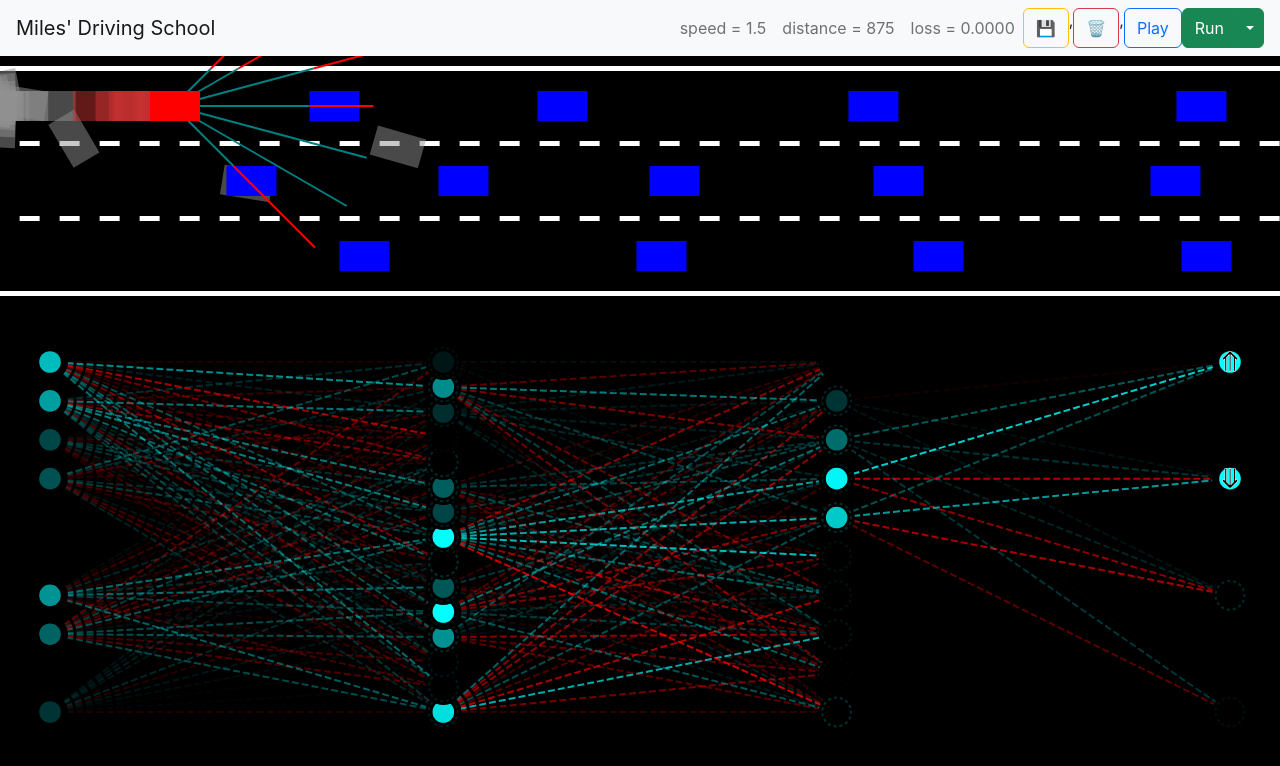
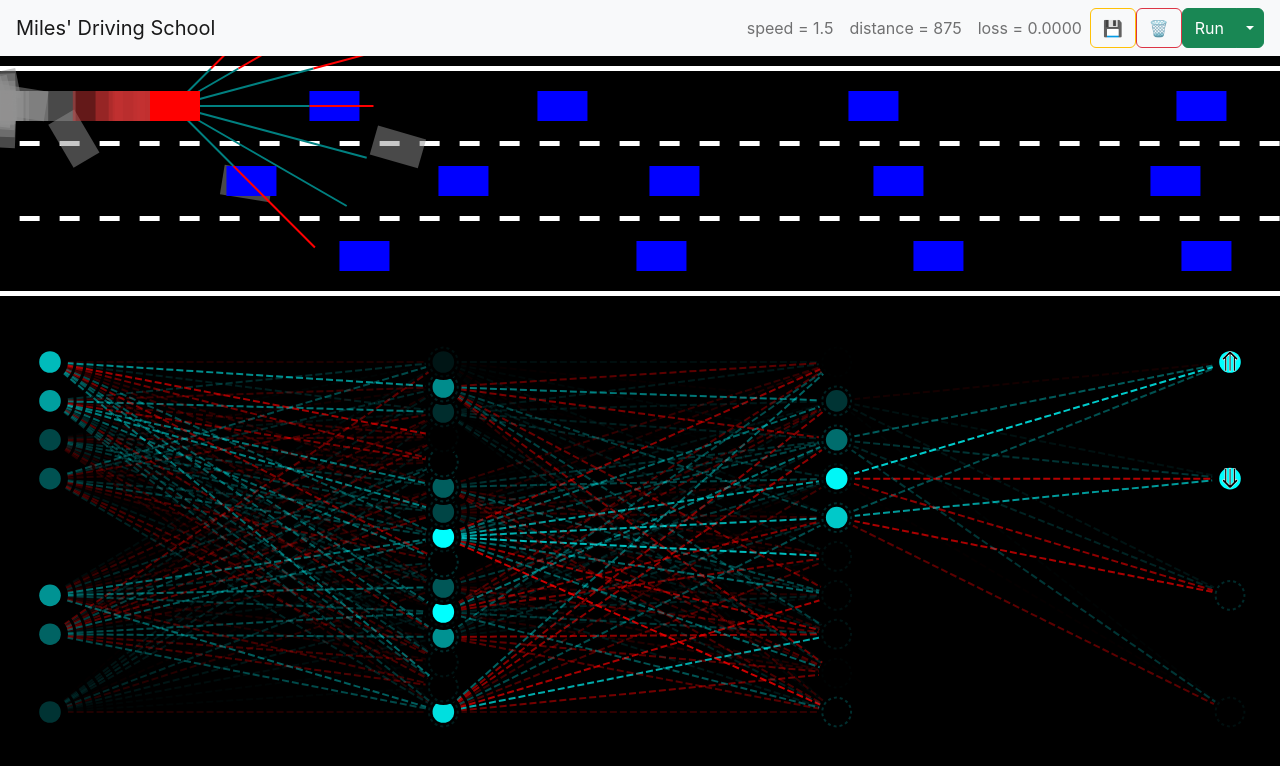
Before and after one commit to jedwards1230/cars, a React (Create React App) app: page /cars/teach in a window 1280 px wide. Shown: the top 766 px of the page. Built offline with nearby package versions, Linux system fonts and the light colour scheme.

Commit message:
fixed some bugs

```diff
--- a/src/App.tsx
+++ b/src/App.tsx
@@ -17,7 +17,6 @@ const App = () => {
 				<Route path="/cars/teach" element={<Teach />} />
 			</Routes>
 		</BrowserRouter>
-
 	)
 };
 
--- a/src/car/controls.ts
+++ b/src/car/controls.ts
@@ -5,7 +5,7 @@ export class Controls {
     right: boolean;
 
     constructor(playable: boolean) {
-        this.forward = true;
+        this.forward = !playable;
         this.backward = false;
         this.left = false;
         this.right = false;
--- a/src/car/simulator.ts
+++ b/src/car/simulator.ts
@@ -66,7 +66,6 @@ export class Simulator {
 
             // find average loss
             const loss = car.brain.lossFunction(target, output);
-            console.log(loss)
             this.loss.loss += loss
             this.loss.count++;
 
--- a/src/components/navbar.tsx
+++ b/src/components/navbar.tsx
@@ -5,7 +5,7 @@ import ConfigForm from "./trainConfig/configForm";
 
 const NavComponent = (props: {
     children: ReactNode;
-    reset: () => void,
+    run: () => void,
 }) => {
     const [show, setShow] = useState(false);
     const handleClose = () => setShow(false);
@@ -18,7 +18,7 @@ const NavComponent = (props: {
                 {props.children}
 
                 <Dropdown as={ButtonGroup}>
-                    <Button variant="success" onClick={props.reset}>Run</Button>
+                    <Button variant="success" onClick={props.run}>Run</Button>
 
                     <Dropdown.Toggle split variant="success" id="dropdown-basic" />
 
--- a/src/pages/genetic.tsx
+++ b/src/pages/genetic.tsx
@@ -7,7 +7,6 @@ import { Simulator } from "../car/simulator";
 
 const Genetic = () => {
 	const appContext = useContext(AppContext);
-	const sim = appContext.sim;
 	const activeConfig = appContext.activeConfig!;
 	const simConfig = appContext.simConfig!;
 
@@ -17,9 +16,9 @@ const Genetic = () => {
 	}[]>([]);
 
 	const animate = (time: number = 0) => {
-		sim.update();
+		appContext.sim.update();
 
-		const bestCar = sim.getBestCar();
+		const bestCar = appContext.sim.getBestCar();
 		const newStats = [];
 		newStats.push({
 			key: "speed",
@@ -31,7 +30,7 @@ const Genetic = () => {
 		});
 		newStats.push({
 			key: "activeBrains",
-			value: `${sim.activeBrains.toFixed(0)}`
+			value: `${appContext.sim.activeBrains.toFixed(0)}`
 		})
 		setStats(newStats);
 
@@ -49,7 +48,7 @@ const Genetic = () => {
 	}
 
 	const saveModel = () => {
-		const bestCar = sim.getBestCar();
+		const bestCar = appContext.sim.getBestCar();
 		bestCar.saveModelConfig();
 		//reset();
 	}
@@ -62,7 +61,7 @@ const Genetic = () => {
 
 	return (
 		<>
-			<NavComponent reset={reset} >
+			<NavComponent run={reset} >
 				{stats.map((stat, i) => {
 					return (
 						<Navbar.Text
@@ -85,7 +84,7 @@ const Genetic = () => {
 					variant="outline-danger">🗑️</Button>
 			</NavComponent>
 			<VisualView
-				sim={sim} />
+				sim={appContext.sim} />
 		</>
 	)
 };
--- a/src/pages/home.tsx
+++ b/src/pages/home.tsx
@@ -45,7 +45,7 @@ const Home = () => {
 
     return (
         <>
-            <NavComponent reset={reset} >
+            <NavComponent run={reset} >
                 {stats.map((stat, i) => {
                     return (
                         <Navbar.Text
--- a/src/pages/teach.tsx
+++ b/src/pages/teach.tsx
@@ -8,7 +8,6 @@ import { AppContext } from "../context";
 const Teach = (props: any) => {
 	const appContext = useContext(AppContext);
 	const activeConfig = appContext.activeConfig;
-	const sim = appContext.sim;
 	const simConfig = appContext.simConfig!;
 
 	const [stats, setStats] = useState<{
@@ -17,11 +16,11 @@ const Teach = (props: any) => {
 	}[]>([]);
 
 	const animate = (time: number = 0) => {
-		sim.update();
+		appContext.sim.update();
 
-		const bestCar = sim.getBestCar();
+		const bestCar = appContext.sim.getBestCar();
 		const newStats = [];
-		const loss = sim.getLoss();
+		const loss = appContext.sim.getLoss();
 		newStats.push({
 			key: "speed",
 			value: `${bestCar.speed.toFixed(1)}`
@@ -41,7 +40,11 @@ const Teach = (props: any) => {
 	}
 
 	const reset = () => {
-		appContext.sim = new Simulator(simConfig.trafficCount, simConfig.brainCount, simConfig.smartTraffic)
+		appContext.sim = new Simulator(simConfig.trafficCount, simConfig.brainCount, simConfig.smartTraffic, true)
+	}
+
+	const run = () => {
+		reset();
 	}
 
 	const destroyModel = () => {
@@ -50,7 +53,7 @@ const Teach = (props: any) => {
 	}
 
 	const saveModel = () => {
-		const bestCar = sim.getBestCar();
+		const bestCar = appContext.sim.getBestCar();
 		bestCar.saveModelConfig();
 		//reset();
 	}
@@ -63,7 +66,7 @@ const Teach = (props: any) => {
 
 	return (
 		<>
-			<NavComponent reset={reset} >
+			<NavComponent run={run} >
 				{stats.map((stat, i) => {
 					return (
 						<Navbar.Text
@@ -72,27 +75,22 @@ const Teach = (props: any) => {
 							className="px-2">{stat.key} = {stat.value}</Navbar.Text>
 					)
 				})}
+				{/* //todo: better way to send buttons to navbar */}
 				<Button
 					key={"saveBtn"}
 					id="saveBtn"
 					onClick={saveModel}
 					title={"Save Model"}
-					variant="outline-warning">💾</Button>,
+					variant="outline-warning">💾</Button>
 				<Button
 					key={"destroyBtn"}
 					id="destroyBtn"
 					onClick={destroyModel}
 					title={"Destroy Model"}
-					variant="outline-danger">🗑️</Button>,
-				<Button
-					key={"startPlay"}
-					id="startPlay"
-					onClick={props.startPlay}
-					title={"Play"}
-					variant="outline-primary">Play</Button>
+					variant="outline-danger">🗑️</Button>
 			</NavComponent>
 			<VisualView
-				sim={sim} />
+				sim={appContext.sim} />
 		</>
 	)
 };
```
